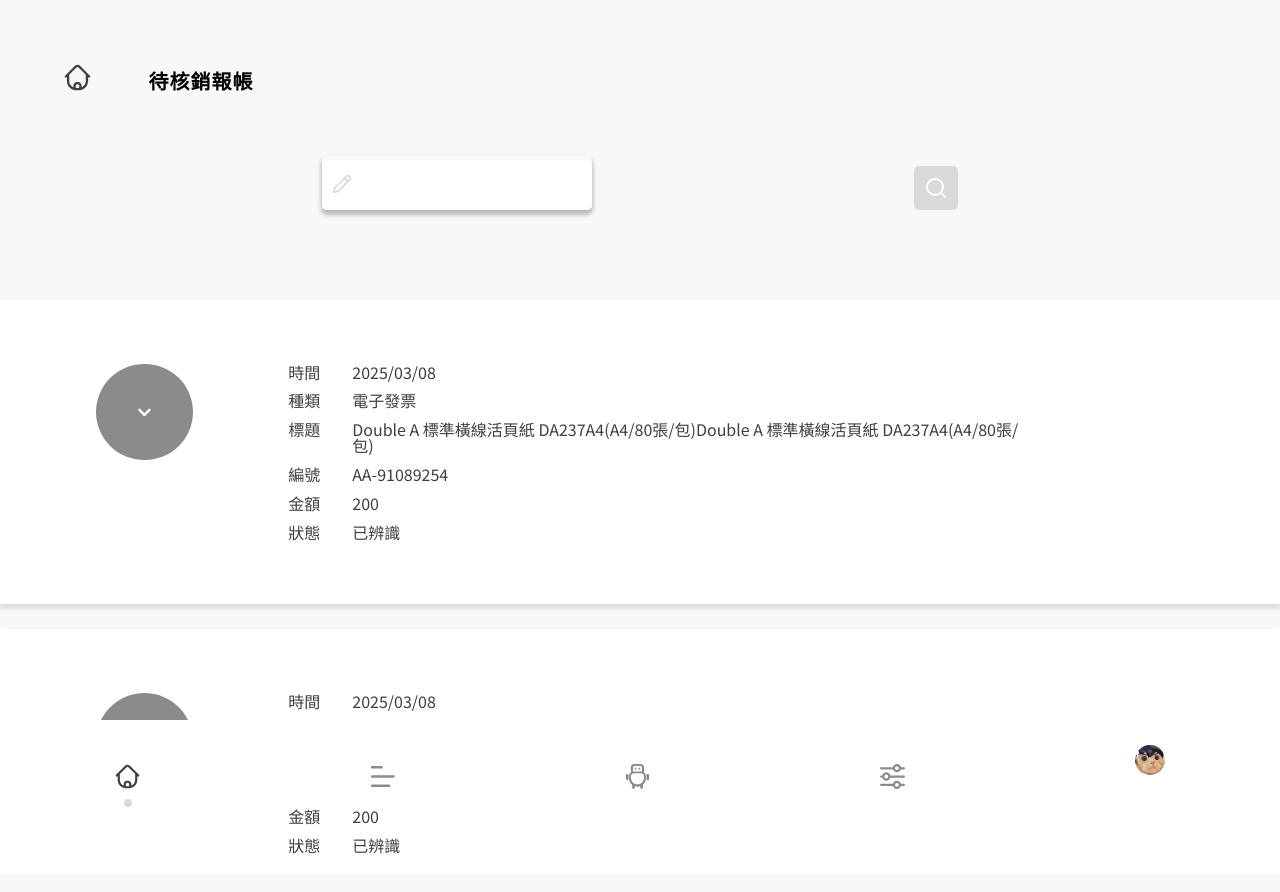
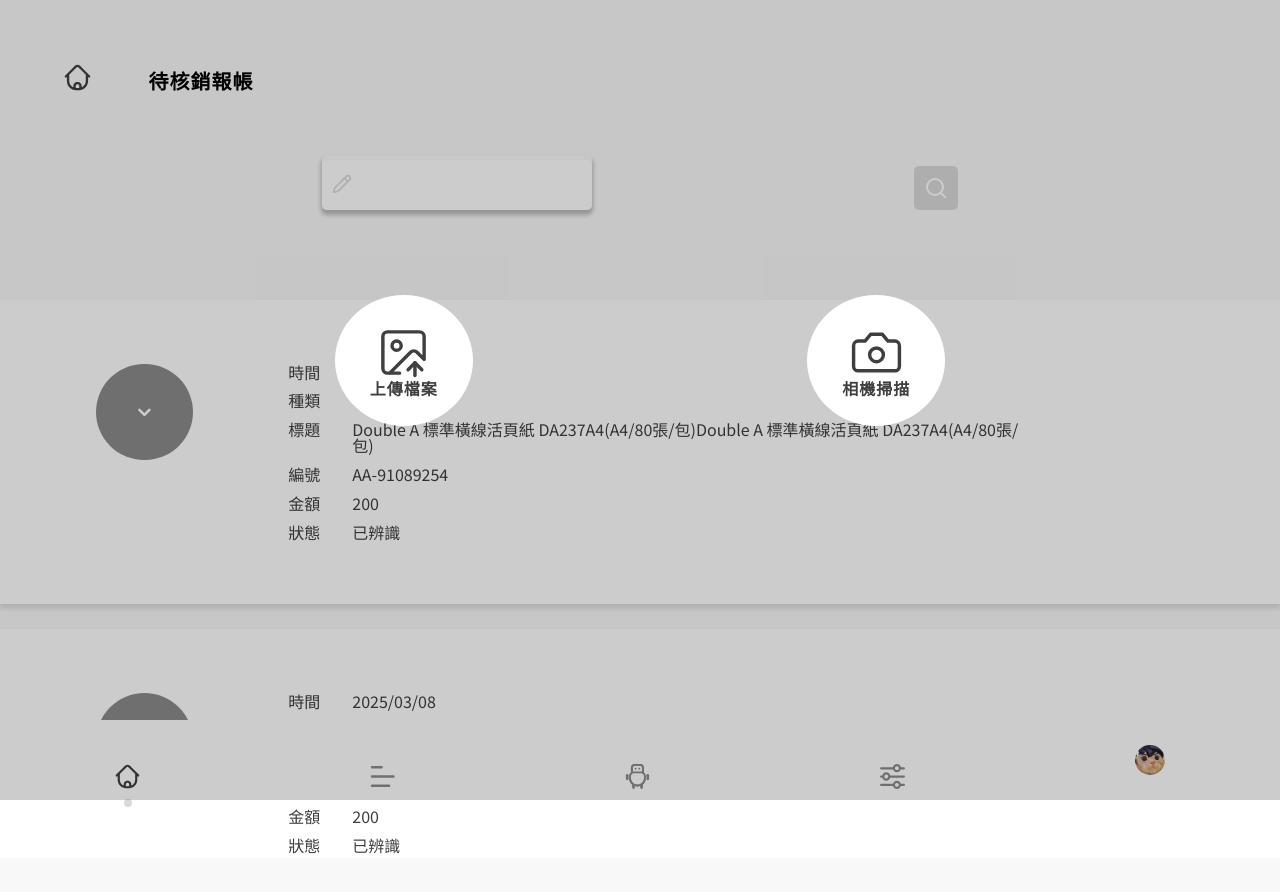
Before and after one commit to joy99058/114408, a Next.js app in the folder 114408-front-end/: page /user in a window 1280 px wide. Shown: the top 892 px of the page. Built offline with nearby package versions, Linux system fonts and the light colour scheme.

Commit message:
前端 - 手機新增報帳畫面、api套件

```diff
--- /dev/null
+++ b/114408-front-end/components/MobileAddPopup.tsx
@@ -0,0 +1,19 @@
+import { ImageUp } from "lucide-react";
+import { Camera } from "lucide-react";
+
+import styles from "@/styles/components/MobileAddPopup.module.scss";
+
+export default function MobileAddPopup() {
+  return (
+    <div className={styles.wrap}>
+      <div className={styles.iconWrap}>
+        <ImageUp size={55} strokeWidth={1.5} className={styles.icon} />
+        <p>上傳檔案</p>
+      </div>
+      <div className={styles.iconWrap}>
+        <Camera size={55} strokeWidth={1.5} className={styles.icon} />
+        <p>相機掃描</p>
+      </div>
+    </div>
+  );
+}
--- /dev/null
+++ b/114408-front-end/lib/api/requestType.ts
@@ -0,0 +1,6 @@
+export type Response<T> = {
+  result: boolean;
+  errorCode: string;
+  message?: string;
+  data?: T;
+};
--- a/114408-front-end/package.json
+++ b/114408-front-end/package.json
@@ -9,6 +9,7 @@
     "lint": "next lint"
   },
   "dependencies": {
+    "axios": "^1.8.4",
     "lucide-react": "^0.485.0",
     "next": "15.2.4",
     "react": "^19.0.0",
--- /dev/null
+++ b/114408-front-end/services/userAPI.ts
@@ -0,0 +1,6 @@
+import API from "@/lib/api/api";
+import { Response } from "@/lib/api/requestType";
+
+const userAPI = {
+  'register': (): Promise<Response<any>> => API.post(`/register`),
+};
--- a/114408-front-end/src/app/user/page.tsx
+++ b/114408-front-end/src/app/user/page.tsx
@@ -4,6 +4,7 @@ import { Pencil } from "lucide-react";
 import { Search } from "lucide-react";
 import { useForm } from "react-hook-form";
 
+import MobileAddPopup from "@/components/MobileAddPopup";
 import InputField from "@/components/common/InputField";
 import { liseData } from "@/lib/data/listData";
 import MobileListItem from "@/components/common/MobileListItem";
@@ -16,6 +17,7 @@ export default function User() {
   const onSearch = !!keyword;
 
   return (
+    <>
       <div className={styles.wrap}>
         <div className={styles.searchBar}>
           <InputField
@@ -34,5 +36,7 @@ export default function User() {
           ))}
         </div>
       </div>
+      <MobileAddPopup />
+    </>
   );
 }
--- a/114408-front-end/styles/app/UserPage.module.scss
+++ b/114408-front-end/styles/app/UserPage.module.scss
@@ -28,7 +28,7 @@
 
   .list {
     margin: 5% 0;
-    max-height: 75vh;
+    max-height: 73vh;
     overflow: scroll;
   }
 }
--- /dev/null
+++ b/114408-front-end/styles/components/MobileAddPopup.module.scss
@@ -0,0 +1,34 @@
+@use "@/styles/base/variables" as *;
+
+.wrap {
+  position: fixed;
+  display: flex;
+  align-items: center;
+  justify-content: space-evenly;
+  top: 0;
+  z-index: 9999;
+  width: 100vw;
+  height: 100vh;
+  background-color: rgba($color: #000000, $alpha: 0.2);
+
+  .iconWrap {
+    width: fit-content;
+    height: fit-content;
+    display: flex;
+    flex-direction: column;
+    align-items: center;
+    padding: 30px 35px;
+    margin-bottom: 5rem;
+    border-radius: 50%;
+    background-color: $main-white;
+
+    .icon {
+      color: $main-black;
+    }
+
+    p {
+      font-weight: bold;
+      letter-spacing: 1px;
+    }
+  }
+}
```
Also changed, not shown: 114408-front-end/lib/api/api.ts (added, +32 -0 lines), 1 other file (tests, documents, lock files or other folders). Lines whose indentation alone changed are shown as unchanged.
